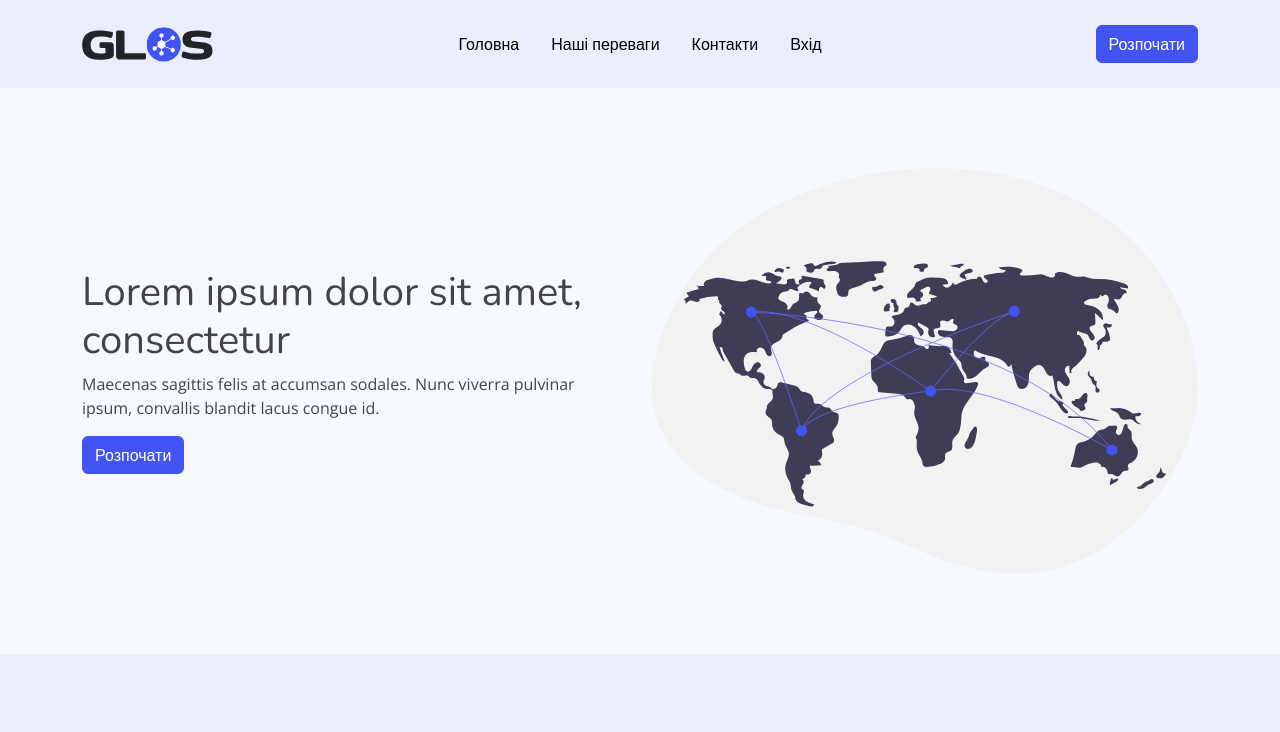
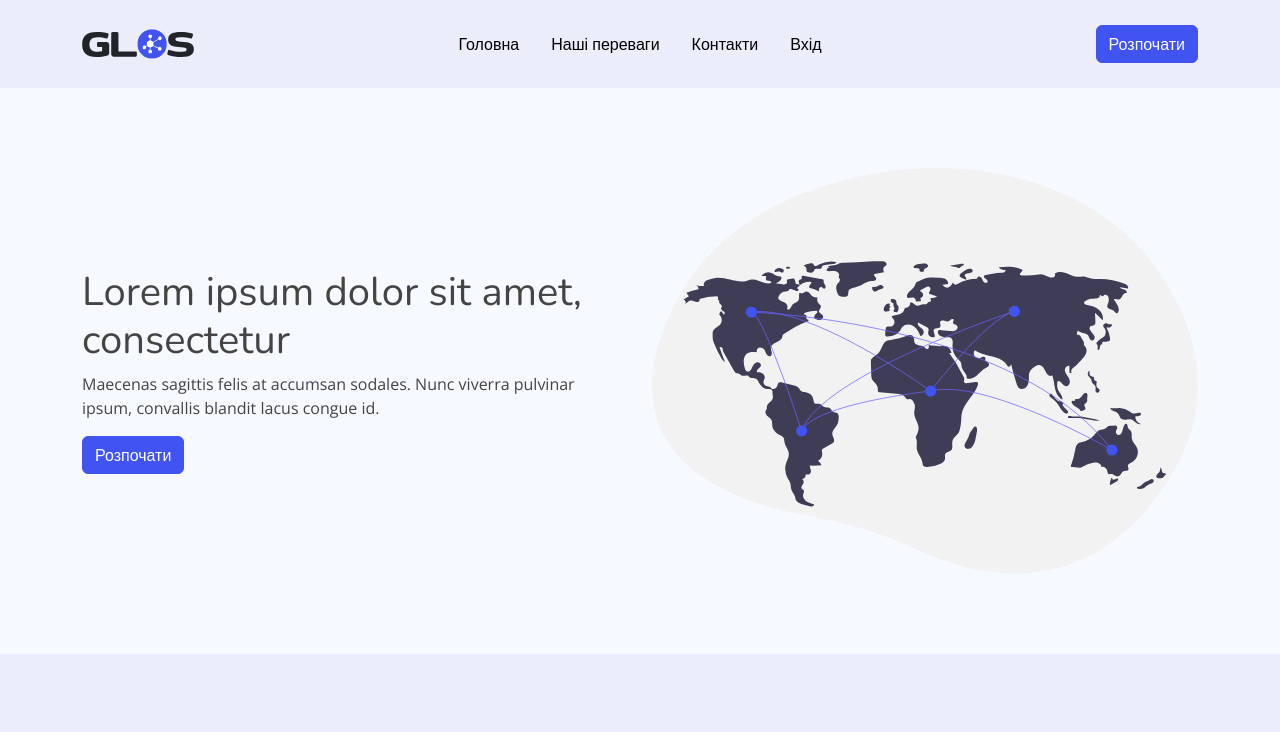
Before and after one commit to illiabazyliv/Glos-backend, a React (Create React App) app in the folder frontend/: page / in a window 1280 px wide. Shown: the top 732 px of the page. Built offline with nearby package versions, Linux system fonts and the light colour scheme.

Commit message:
made logo smaller

```diff
--- a/frontend/src/assets/css/style.css
+++ b/frontend/src/assets/css/style.css
@@ -12,7 +12,7 @@
 }
 
 .navbar .logo {
-    height: 35px;
+    height: 30px;
     width: auto;
 }
 
```
